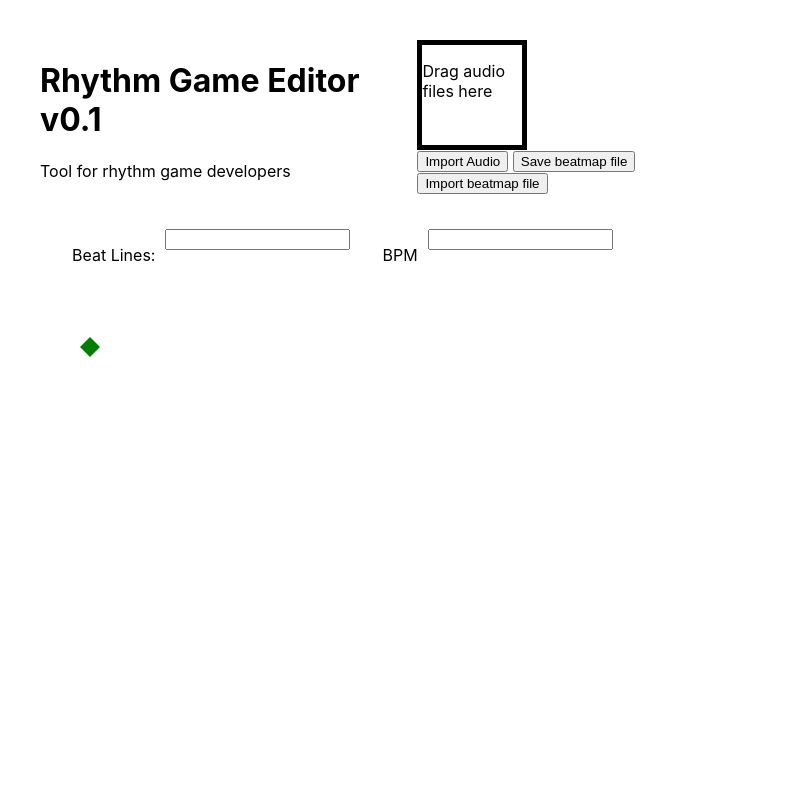
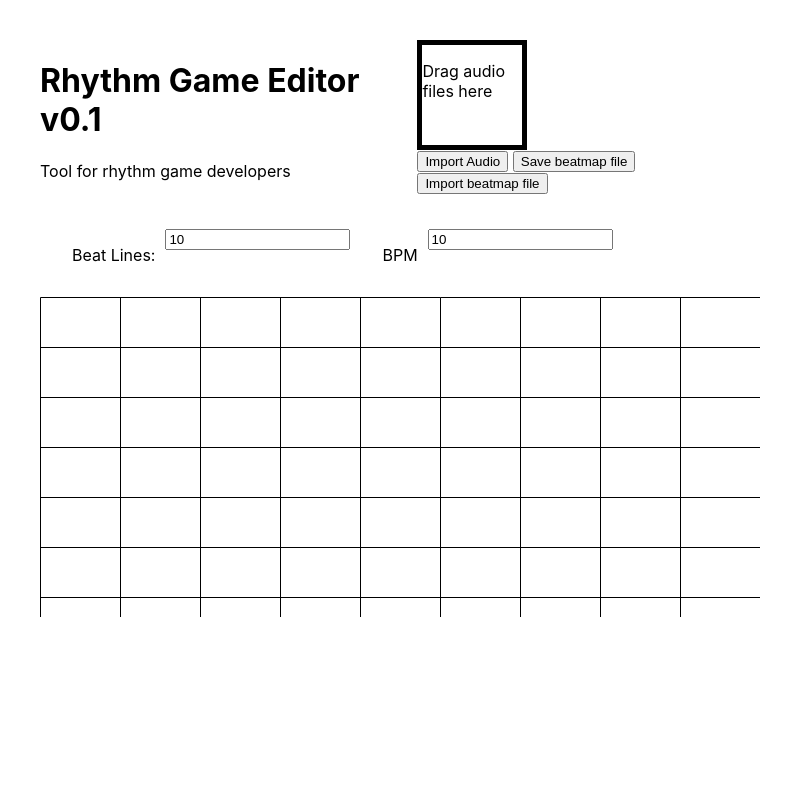
Before and after one commit to MadL1me/RhythmGE, an Electron app: page src/index.html in a window 800 px wide. Drawn offline with Linux system fonts and the light colour scheme; no server answers.

Commit message:
Grid renderer

```diff
--- a/src/editor.js
+++ b/src/editor.js
@@ -1,46 +1,16 @@
-
-class Timestamp {
-
-    constructor(x, y, width) {
-        this.x = x;
-        this.y = y;
-        this.width = width;
-    }
-
-    draw() {
-        console.log('Draw of timestamp' + this.x + ":" + this.y);
-
-        // var path = new Path2D();
-        // path.moveTo(this.x-this.width, this.y);
-        // path.lineTo(this.x, this.y-this.width);
-        // path.lineTo(this.x+this.width, this.y);
-        // path.lineTo(this.x, this.y+this.width);
-
-        // canvas.fillStyle = "green";
-        // canvas.fill(path)
-
-        var canvas = document.getElementById("editor_canvas");
-        var ctx = canvas.getContext("2d");
-
-        ctx.beginPath();
-        ctx.moveTo(this.x-this.width, this.y);
-        ctx.lineTo(this.x, this.y-this.width);
-        ctx.lineTo(this.x+this.width, this.y);
-        ctx.lineTo(this.x, this.y+this.width);
-        ctx.fillStyle = "green";
-        ctx.fill();
-    }
-}
 
 class Editor {
     constructor() {
         this.notes = [];
 
-        var canv = document.getElementById("editor_canvas");
-        canv.addEventListener("click", this.canvasClickHandler)
+        this.canvas = document.getElementById("editor_canvas");
+        this.canvas.addEventListener("click", this.canvasClickHandler)
 
-        this.canvas = canv.getContext("2d");
-        this.Timeline = new Timeline();
+        this.ctx = this.canvas.getContext("2d");
+        this.ctx.translate(0.5,0.5);
+
+        this.timeline = new Timeline();
+        this.drawEditor();
     }
 
     addTimestamp(x,y) {
@@ -54,35 +24,97 @@ class Editor {
     }
 
     drawEditor() {
-
-        Timeline.draw();
+        this.ctx.clearRect(0,0, this.canvas.width, this.canvas.height)
+        this.timeline.draw(this.canvas);
         this.notes.forEach(note => {
             note.draw(this.canvas);
         });
     }
 }
 
-class Timeline {
-    constructor() {
-        this.size = 1;
-        this.timestep = 0;
-        this.bmpLines = [];
-        this.BeatLines = [];
+class Timestamp {
+    constructor(x, y, width) {
+        this.x = x;
+        this.y = y;
+        this.width = width;
     }
 
     draw(canvas) {
+        const ctx = canvas.getContext('2d');
+        ctx.fillStyle = "green";
+        ctx.beginPath();
+        ctx.moveTo(this.x-this.width, this.y);
+        ctx.lineTo(this.x, this.y-this.width);
+        ctx.lineTo(this.x+this.width, this.y);
+        ctx.lineTo(this.x, this.y+this.width);
+        ctx.fill();
+    }
+}
 
+class Timeline {
+    constructor() {
+        this.sizeX = 10;
+        this.sizeY = 10;
+        this.timestep = 0;
+        this.bpmLines = [];
+        this.beatLines = [];
+    }
 
+    draw(canvas) {
+        const ctx = canvas.getContext('2d');
+
+        var distanceX = canvas.width/this.sizeX;
+        var distanceY = canvas.height/this.sizeY;
+
+        for (var i=0; i<canvas.width/this.sizeX; i++){
+            this.bpmLines.push(new BPMLine(i*distanceX));
+        }
+
+        for (var i=0; i<canvas.height/this.sizeY; i++){
+            this.bpmLines.push(new BeatLine(i*distanceY));
+        }
+
+        this.bpmLines.forEach(bpmLine => {
+            bpmLine.draw(canvas)
+        });
+
+        this.beatLines.forEach(beatLine => {
+            beatLine.draw(canvas);
+        });
     }
 }
 
 class BPMLine {
+    constructor(x) {
+        this.x = x;
+    }
+
+    draw(canvas) {
+        const ctx = canvas.getContext('2d');
+
+        ctx.fillStyle = "black";
+
+        ctx.beginPath();
+        ctx.moveTo(this.x, 0);
+        ctx.lineTo(this.x, canvas.height);
+        ctx.stroke();
+    }
+}
+
+class BeatLine {
     constructor(y) {
         this.y = y;
     }
 
     draw(canvas) {
+        const ctx = canvas.getContext('2d');
 
+        ctx.fillStyle = "black";
+
+        ctx.beginPath();
+        ctx.moveTo(0, this.y);
+        ctx.lineTo(canvas.width, this.y);
+        ctx.stroke();
     }
 }
 
@@ -96,15 +128,5 @@ class TimestepLine {
     }
 }
 
-class BeatLine {
-    constructor(y) {
-        this.y = y;
-    }
-
-    draw(canvas) {
-
-    }
-}
-
 const editor = new Editor();
 module.exports = editor;
--- a/src/index.html
+++ b/src/index.html
@@ -21,9 +21,9 @@
         <div id="drop_zone">
           <p>Drag audio files here</p>
         </div>
-         <button id="import_audio_btn"> Import Audio </button>
-         <button id="save_beatmap_btn"> Save beatmap file </button>
-         <button id="import_beatmap_btn"> Import beatmap file </button>
+         <button onclick='importAudio()' id="import_audio_btn"> Import Audio </button>
+         <button onclick='saveBeatmap()' id="save_beatmap_btn"> Save beatmap file </button>
+         <button onclick='importBeatmap()' id="import_beatmap_btn"> Import beatmap file </button>
       </div>
     </div>
 
@@ -32,23 +32,21 @@
 
         <div class="rowflex input_block">
           <p>Beat Lines:</p>
-          <input type="text">
+          <input value="10" defa onchange='beatLinesValueChange()' type="text">
         </div>
 
         <div class="rowflex input_block">
           <p>BPM</p>
-          <input type="text">
+          <input value="10" onchange='bmpValueChange()' type="text">
         </div>
 
       </div>
 
       <div class="canvas_holder">
-        <canvas width="400" height="500" id="editor_canvas"></canvas>
-        <canvas width="400" width="100" id="sound_canvas"></canvas>
+        <canvas width="800" height="500" id="editor_canvas"></canvas>
       </div>
     </div>
 
     <script defer src="renderer.js"></script>
-
   </body>
 </html>
--- a/src/renderer.js
+++ b/src/renderer.js
@@ -2,15 +2,7 @@ const { ipcRenderer, ipcMain } = require("electron")
 const editor = require("./editor");
 //import Editor from "./editor";
 
-console.log(typeof(editor))
-editor.addTimestamp(100,100);
-
-function importAudio() {
-    ipcRenderer.send("openDialog", {})
-}
-
-var button = document.getElementById("import_audio_btn");
-button.addEventListener("click", importAudio);
+//editor.addTimestamp(100,100);
 
 ipcRenderer.on("openDialog-reply", (event, arg) => {
     console.log(arg);
@@ -21,11 +13,31 @@ ipcRenderer.on("openDialog-reply", (event, arg) => {
     var audioCtx = new (window.AudioContext || window.webkitAudioContext)();
 })
 
+function importAudio() {
+    ipcRenderer.send("openDialog", {})
+}
+
 function dragOverhandler(event) {
 
 }
 
+function saveBeatmap(event) {
+
+}
+
+function importBeatmap(event) {
+
+}
+
 function dropHandler(event) {
+
+}
+
+function beatLinesValueChange(event) {
+    console.log("beat line changed");
+}
+
+function bmpValueChange(event) {
 
 }
 
```
Also changed, not shown: src/dist/editor.dev.js, src/dist/renderer.dev.js.
